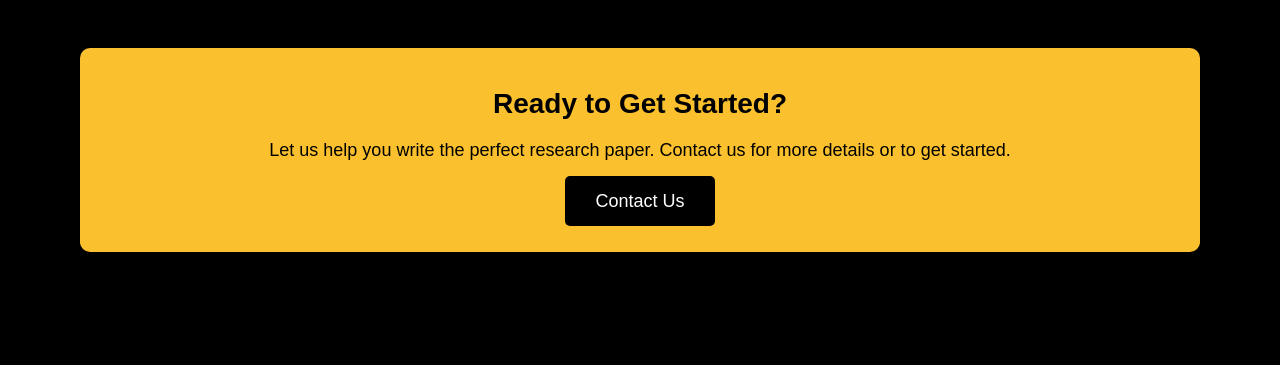
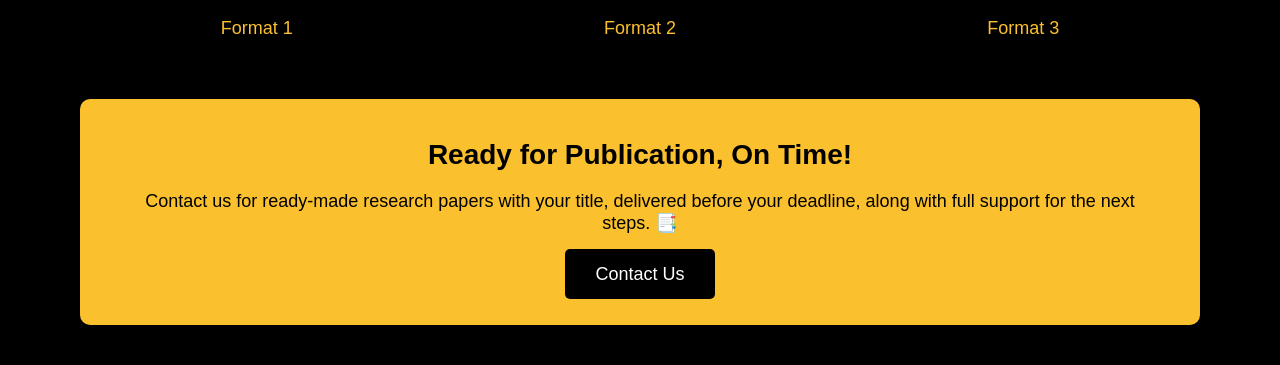
Before and after one commit to Adi56a/DevGrade, a Flask app: page /research in a window 1280 px wide. Shown: the part 1027-1392 px from the top of the page. Before the commit the page ends 1279 px from the top, so only its background shows below. Run offline with Flask 3, Linux system fonts and the light colour scheme.

Commit message:
research content changed

```diff
--- a/templates/research.html
+++ b/templates/research.html
@@ -3,7 +3,7 @@
 <head>
     <meta charset="UTF-8">
     <meta name="viewport" content="width=device-width, initial-scale=1.0">
-    <title>Research Paper Writing</title>
+    <title>Research/Review Paper Writing</title>
 
     <style>
         /* General Reset */
@@ -226,49 +226,49 @@ body {
         <!-- Content Section -->
         <div class="research-content">
             <h1 class="title">Research Paper Writing Services</h1>
-            <p class="subtitle">We have successfully published 12 research papers in various academic fields</p>
+            <p class="subtitle">With an unwavering commitment to academic excellence, Our team has Proudly contributed 12 impactful Publications, including Original Research, Comprehensive Reviews, and Insightful Literature Analyses, Published in IEEE Xplore, Scopus Indexed and esteemed journals indexed in renowned databases.</p>
 
             <!-- Info Cards Section -->
             <div class="info-cards">
                 <div class="card">
-                    <h2>Quality Research</h2>
-                    <p>Our expert writers ensure high-quality research tailored to your specific needs, delivering thorough and comprehensive papers.</p>
+                    <h2>Ready-Made Research Papers</h2>
+                    <p>Share your requirements, and get a complete, ready-made Research Paper, perfectly aligned with your field.</p>
                 </div>
                 <div class="card">
-                    <h2>Timely Delivery</h2>
-                    <p>We promise timely delivery of your research papers, ensuring you meet your academic deadlines with ease.</p>
+                    <h2>In-Depth Paper Explanation</h2>
+                    <p>Receive detailed explanations to confidently discuss and present your research.</p>
                 </div>
                 <div class="card">
-                    <h2>Originality Guaranteed</h2>
-                    <p>All papers are 100% original, free from plagiarism, and checked using the latest plagiarism detection tools.</p>
+                    <h2>Presentation Support</h2>
+                    <p>Get professional help with slide creation and presentation tips to ensure your research shines</p>
                 </div>
             </div>
 
             <!-- Research Papers Published Section -->
             <div class="papers-published">
-                <h2 class="published-title">Our Published Research Papers</h2>
-                <p>We have contributed to the academic world by publishing 12 research papers. Check out some of our work:</p>
+                <h2 class="published-title">Some format of Publications of Article</h2>
+                <p>Check out our publications across renowned journals and platforms, showcasing our expertise in diverse research fields. 📚🔍</p>
                 <div class="paper-gallery">
                     <!-- Example Papers -->
                     <div class="paper-item">
                         <img src="https://imgs.search.brave.com/3F9fQeuuQp85Cc_3MyW5K6B1TKVXdu0zKWLJiQehFdY/rs:fit:500:0:0:0/g:ce/aHR0cHM6Ly9hc3Nl/dHMuc3RpY2twbmcu/Y29tL2ltYWdlcy82/MjA2NzE1YmQ3Yjkx/YjAwMDQxMjI2MWIu/cG5n" alt="Research Paper 1">
-                        <p class="paper-title">Research Paper 1</p>
+                        <p class="paper-title">Format 1</p>
                     </div>
                     <div class="paper-item">
                         <img src="https://imgs.search.brave.com/WPEIbSYYpuzQDDSOdcbZ05YHJ9-hFdgB-bxBMMShOF4/rs:fit:500:0:0:0/g:ce/aHR0cHM6Ly9tZWRp/YS5zcHJpbmdlcm5h/dHVyZS5jb20vZnVs/bC9zcHJpbmdlci1j/bXMvcmVzdC92MS9j/b250ZW50LzEyMjE1/OTU2L2RhdGEvdjI.jpeg" alt="Research Paper 2">
-                        <p class="paper-title">Research Paper 2</p>
+                        <p class="paper-title">Format 2</p>
                     </div>
                     <div class="paper-item">
                         <img src="https://imgs.search.brave.com/_nMfKqgB5imNf5fVu65_IL9nyU-G5BLiUuh94rprcUA/rs:fit:500:0:0:0/g:ce/aHR0cHM6Ly90NC5m/dGNkbi5uZXQvanBn/LzAzLzA2LzM0LzE3/LzM2MF9GXzMwNjM0/MTczNF9INXZWd3Ju/T1hlejlMTlJ4YjZz/VThKdkh3bzdEd2F6/NC5qcGc" alt="Research Paper 3">
-                        <p class="paper-title">Research Paper 3</p>
+                        <p class="paper-title">Format 3</p>
                     </div>
                 </div>
             </div>
 
             <!-- Call to Action -->
             <div class="cta">
-                <h2>Ready to Get Started?</h2>
-                <p>Let us help you write the perfect research paper. Contact us for more details or to get started.</p>
+                <h2>Ready for Publication, On Time!</h2>
+                <p>Contact us for ready-made research papers with your title, delivered before your deadline, along with full support for the next steps. 📑</p>
                 <a href="/contacts" class="cta-button">Contact Us</a>
             </div>
         </div>
```
